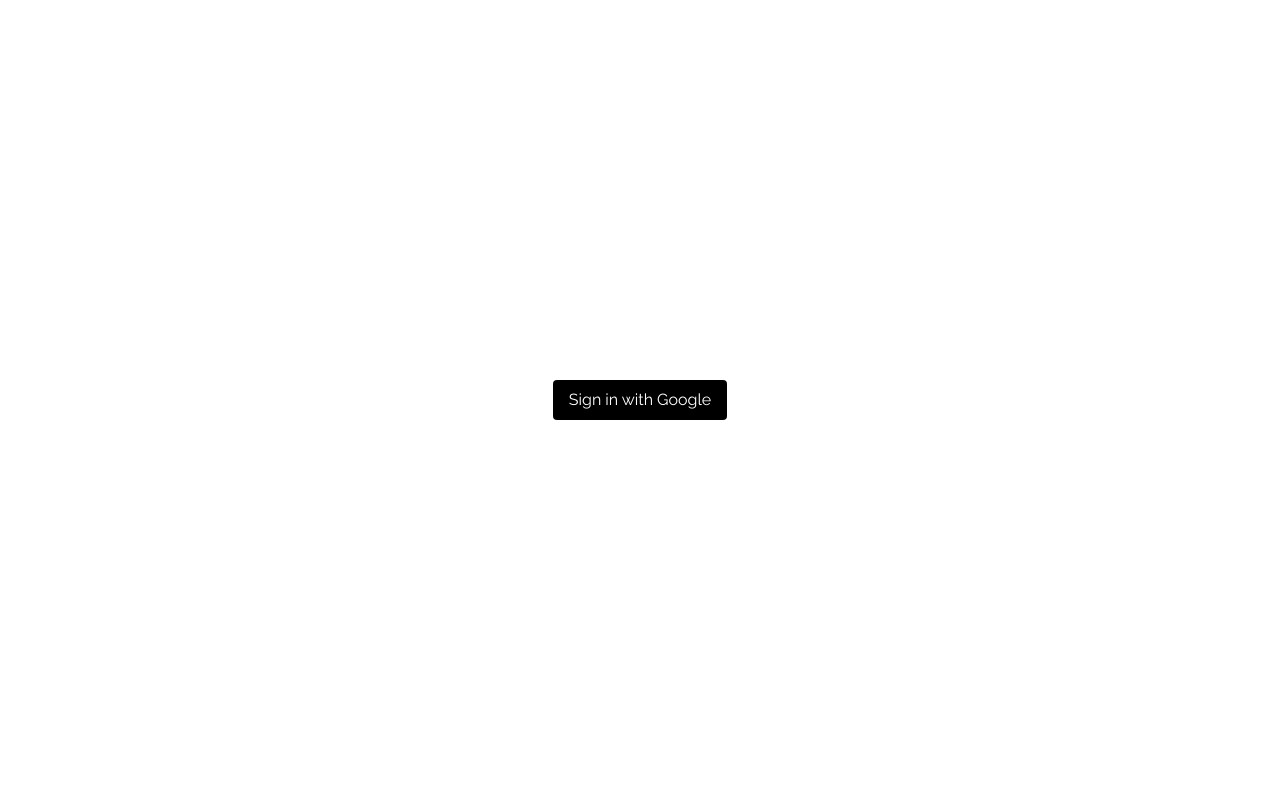
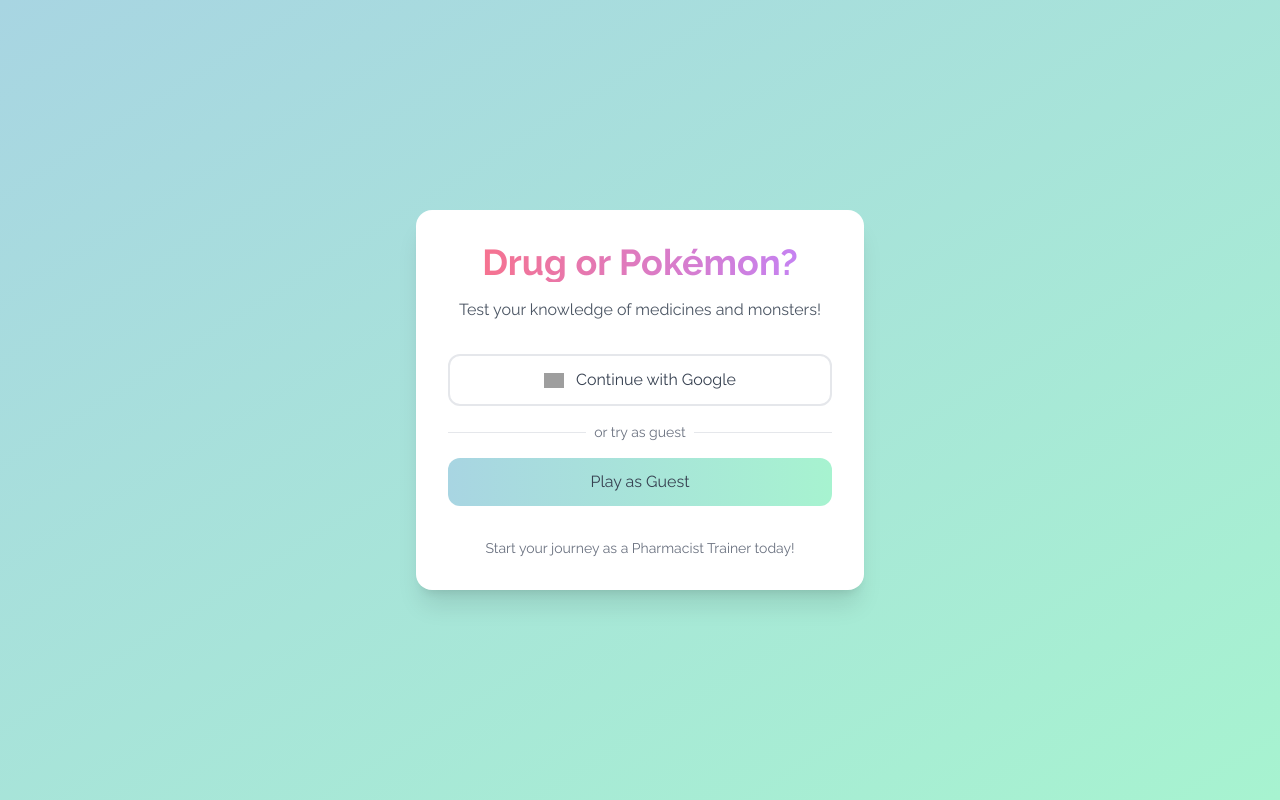
Before and after one commit to marnelram/PharmaDex, a Next.js app: page /auth/signin in a window 1280 px wide. Built offline with nearby package versions, Linux system fonts and the light colour scheme; grey boxes are pictures that could not be loaded.

Commit message:
adding a login page

```diff
--- a/src/app/api/facts/route.ts
+++ b/src/app/api/facts/route.ts
@@ -7,6 +7,7 @@
     const randomStart = Math.floor(
       (Math.random() / 5) * (await prisma.fact.count())
     );
+    console.log(randomStart);
     const facts = await prisma.fact.findMany({
       take: 5,
       skip: randomStart,
--- a/src/app/auth/signin/page.tsx
+++ b/src/app/auth/signin/page.tsx
@@ -1,16 +1,64 @@
 "use client";
 
 import { signIn } from "next-auth/react";
+import Image from "next/image";
 
 export default function SignIn() {
   return (
-    <div className="flex min-h-screen items-center justify-center">
-      <button
-        onClick={() => signIn("google", { callbackUrl: "/", redirect: true })}
-        className="rounded bg-black px-4 py-2 text-white hover:bg-gray-800"
-      >
-        Sign in with Google
-      </button>
+    <div className="min-h-screen bg-gradient-to-br from-[#A8D5E2] to-[#A7F3D0] flex items-center justify-center px-4">
+      <div className="bg-white rounded-2xl shadow-xl p-8 max-w-md w-full space-y-8">
+        {/* Logo/Header Section */}
+        <div className="text-center space-y-4">
+          <h1 className="text-4xl font-bold bg-gradient-to-r from-[#FB7185] to-[#C084FC] bg-clip-text text-transparent">
+            Drug or Pokémon?
+          </h1>
+          <p className="text-gray-600">
+            Test your knowledge of medicines and monsters!
+          </p>
+        </div>
+
+        {/* Sign In Options */}
+        <div className="space-y-4">
+          <button
+            onClick={() =>
+              signIn("google", { callbackUrl: "/", redirect: true })
+            }
+            className="w-full flex items-center justify-center gap-3 bg-white border-2 border-gray-200 rounded-xl py-3 px-4 text-gray-700 hover:bg-gray-50 hover:border-[#FDE68A] transition-all duration-200 font-medium"
+          >
+            <Image
+              src="/google-icon.png" // Make sure to add this image to your public folder
+              alt="Google"
+              width={20}
+              height={20}
+            />
+            Continue with Google
+          </button>
+
+          {/* Decorative Elements */}
+          <div className="relative">
+            <div className="absolute inset-0 flex items-center">
+              <div className="w-full border-t border-gray-200"></div>
+            </div>
+            <div className="relative flex justify-center text-sm">
+              <span className="px-2 bg-white text-gray-500">
+                or try as guest
+              </span>
+            </div>
+          </div>
+
+          <button
+            onClick={() => signIn(undefined, { callbackUrl: "/" })}
+            className="w-full bg-gradient-to-r from-[#A8D5E2] to-[#A7F3D0] text-gray-700 rounded-xl py-3 px-4 font-medium hover:opacity-90 transition-opacity duration-200"
+          >
+            Play as Guest
+          </button>
+        </div>
+
+        {/* Footer */}
+        <div className="text-center text-sm text-gray-500">
+          <p>Start your journey as a Pharmacist Trainer today!</p>
+        </div>
+      </div>
     </div>
   );
 }
--- a/src/app/page.tsx
+++ b/src/app/page.tsx
@@ -1,12 +1,8 @@
-import { redirect } from "next/navigation";
 import { auth } from "@/auth";
 import Home from "@/components/home";
 
 export default async function HomePage() {
   const session = await auth();
-  if (!session?.user) {
-    redirect("/auth/signin");
-  }
 
   return <Home session={session} />;
 }
--- a/src/components/home.tsx
+++ b/src/components/home.tsx
@@ -25,8 +25,9 @@
   DropdownMenuContent,
   DropdownMenuItem,
 } from "@/components/ui/dropdown-menu";
+import { signOut } from "@/auth";
 
-export default function Home({ session }: { session: Session }) {
+export default function Home({ session }: { session: Session | null }) {
   const router = useRouter();
   const [currentFact, setCurrentFact] = useState(0);
 
@@ -54,12 +55,12 @@
   };
 
   return (
-    <div className="min-h-screen bg-gradient-to-br from-blue-100 via-yellow-100 to-green-100 flex flex-col items-center justify-between p-8">
+    <div className="sm:max-h-screen h-full bg-gradient-to-br from-blue-100 via-yellow-100 to-green-100 flex flex-col items-center justify-between p-8">
       {/* Header */}
       <header className="w-full max-w-5xl flex justify-between items-center p-4 bg-white shadow-md">
         <h1 className="text-2xl font-bold">Drug or Pokémon?</h1>
         <div className="relative">
-          {session.user ? (
+          {session?.user ? (
             <DropdownMenu>
               <DropdownMenuTrigger asChild>
                 <Avatar className="w-10 h-10 cursor-pointer">
@@ -75,9 +76,7 @@
                 <DropdownMenuItem onClick={() => router.push("/profile")}>
                   Profile
                 </DropdownMenuItem>
-                <DropdownMenuItem
-                  onClick={() => router.push("/api/auth/signout")}
-                >
+                <DropdownMenuItem onClick={() => signOut({ redirectTo: "/" })}>
                   <LogOut className="mr-2 h-5 w-5" />
                   Logout
                 </DropdownMenuItem>
@@ -85,8 +84,8 @@
             </DropdownMenu>
           ) : (
             <Button
-              variant="outline"
-              onClick={() => router.push("/api/auth/signin")}
+              onClick={() => router.push("/auth/signin")}
+              className="bg-gradient-to-r from-blue-500 to-purple-600 hover:from-blue-600 hover:to-purple-700 transition-all duration-300 shadow-md"
             >
               <LogIn className="mr-2 h-5 w-5" />
               Login
@@ -110,7 +109,7 @@
         </Button>
 
         {/* Leaderboard Preview */}
-        <Card className="mt-8 p-4">
+        <Card className="mt-4 p-4">
           <h2 className="text-xl font-semibold mb-4">Top Players</h2>
           <div className="flex justify-center items-center gap-12 md:gap-24 lg:gap-36">
             {[1, 2, 3].map((rank) => (
@@ -174,7 +173,7 @@
         </Card>
 
         {/* Navigation Buttons */}
-        <div className="grid grid-cols-2 gap-4 mt-8">
+        <div className="grid grid-cols-1 sm:grid-cols-2 gap-4 mt-8">
           <Button
             variant="outline"
             className="py-6 flex items-center justify-center"
```
Also changed, not shown: 1 other file (tests, documents, lock files or other folders).
